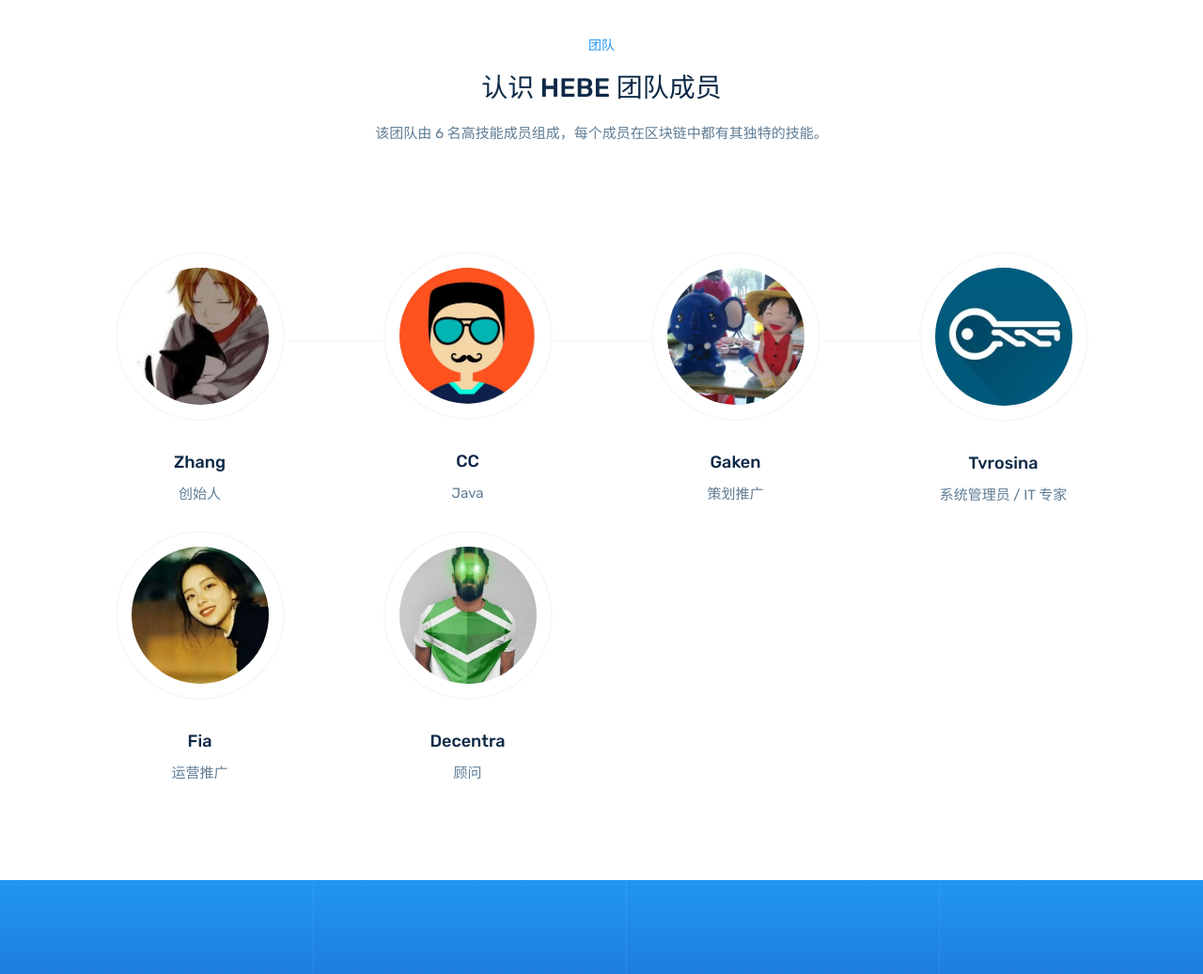
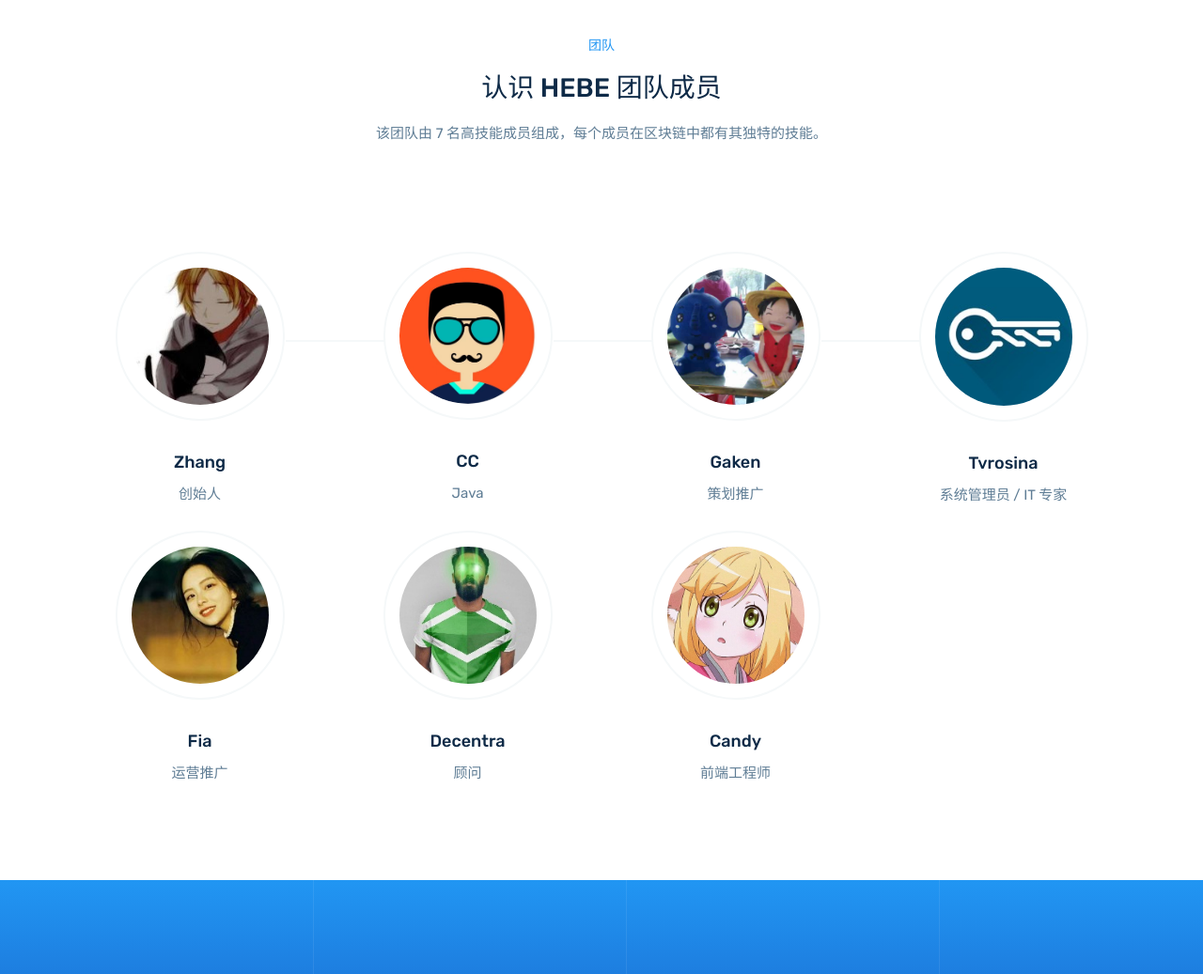
Before and after one commit to HebePlatform/HebeBlockWeb, a plain HTML site: page zh.html in a window 1280 px wide. Shown: the part 3300-4337 px from the top of the page at 94% size. Drawn offline with Linux system fonts and the light colour scheme; no server answers.

Commit message:
add team

```diff
--- a/zh.html
+++ b/zh.html
@@ -369,7 +369,7 @@
                     <h6 class="text-uppercase f-14 text-primary">团队</h6>
                     <h2 class="mt-3">认识 HEBE 团队成员</h2>
                     <p class="text-muted mt-3">
-                        该团队由 6 名高技能成员组成，每个成员在区块链中都有其独特的技能。
+                        该团队由 7 名高技能成员组成，每个成员在区块链中都有其独特的技能。
                     </p>
                 </div>
             </div>
@@ -432,6 +432,15 @@
                     </div>
                     <h5 class="mt-4 pt-2 f-18">Decentra</h5>
                     <p class="text-muted mb-0">顾问</p>
+                </div>
+            </div>
+            <div class="col-lg-3">
+                <div class="team-box text-center mt-4">
+                    <div class="team-img">
+                        <img src="images/users/candy.jpg" class="img-fluid rounded-circle" alt="">
+                    </div>
+                    <h5 class="mt-4 pt-2 f-18">Candy</h5>
+                    <p class="text-muted mb-0">前端工程师</p>
                 </div>
             </div>
         </div>
```
Also changed, not shown: index.html (+1 -1 lines).
